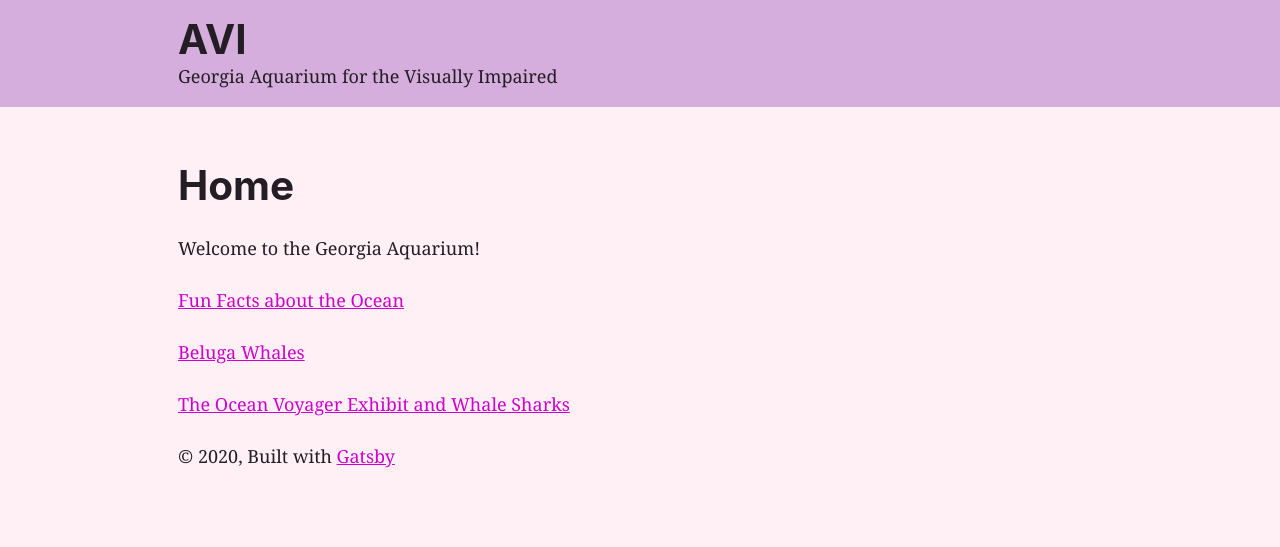
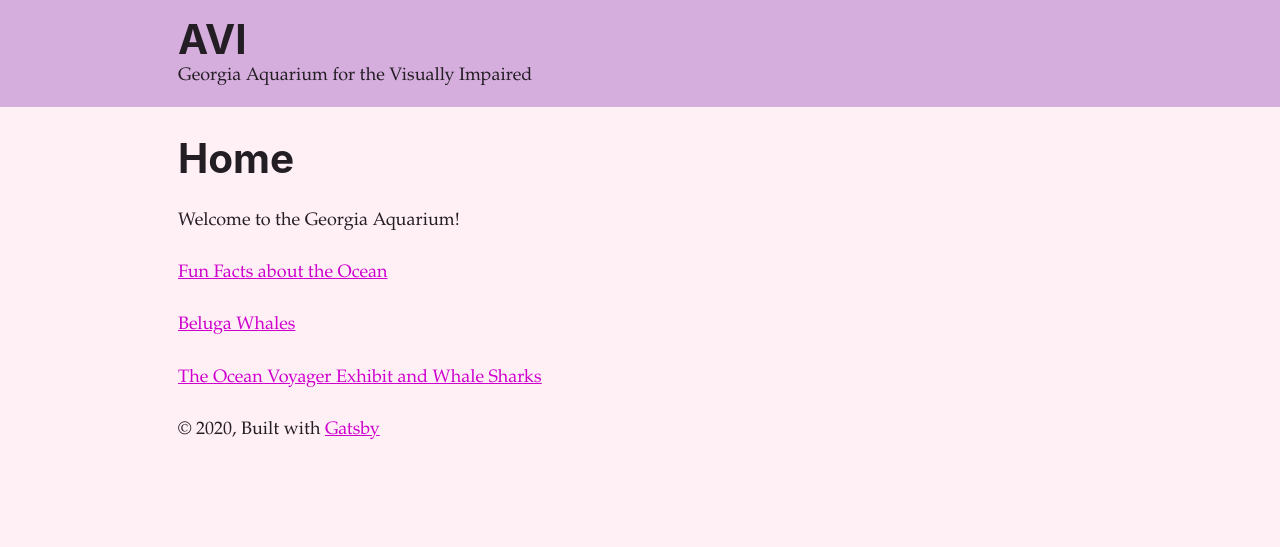
Before and after one commit to kbaskett248/avi, a Gatsby site: page / in a window 1280 px wide. Built offline with nearby package versions, Linux system fonts and the light colour scheme; Gatsby itself is replaced by a stand-in of ours.

Commit message:
Font tweaks

```diff
--- a/src/components/layout.css
+++ b/src/components/layout.css
@@ -185,7 +185,6 @@ textarea {
   font: inherit;
 }
 html {
-  font: 112.5%/1.45em georgia, serif;
   box-sizing: border-box;
   overflow-y: scroll;
 }
@@ -199,8 +198,6 @@ html {
   box-sizing: inherit;
 }
 body {
-  font-family: georgia, serif;
-  font-weight: normal;
   word-wrap: break-word;
   font-kerning: normal;
   -moz-font-feature-settings: "kern", "liga", "clig", "calt";
--- a/src/styles/global.css
+++ b/src/styles/global.css
@@ -1,9 +1,12 @@
 html {
   background-color: lavenderblush;
+  font: 112.5%/1.45em palatino, garamond, georgia, serif;
 }
 
 body {
   color: #231D24;
+  font-family: palatino, garamond, georgia, serif;
+  font-weight: normal;
 }
 
 a {
```
